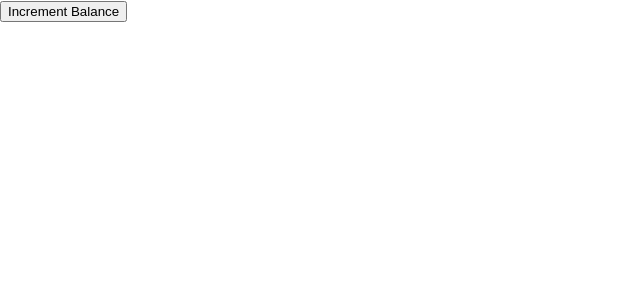
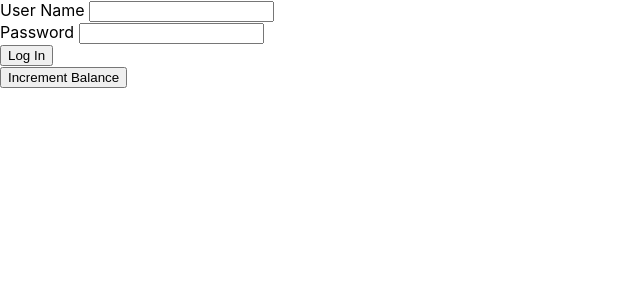
Before and after one commit to MoAlam25/react-router, a React (Create React App) app in the folder bank-of-react/: page /login in a window 1280 px wide. Before the commit this address had no page. Shown: the top 300 px of the page, without its empty margins (0-640 px from the left). Built offline with nearby package versions, Linux system fonts and the light colour scheme.

Commit message:
Closes #4

```diff
--- a/bank-of-react/src/App.js
+++ b/bank-of-react/src/App.js
@@ -1,27 +1,30 @@
 import './App.css';
-import React, { Component } from 'react';
+import React, { Component, useState, useEffect } from 'react';
 import { BrowserRouter as Router, Routes, Route } from 'react-router-dom';
-import { useState, useEffect } from 'react';
 import Home from './Components/Home';
 import UserProfile from './Components/UserProfile';
+import Login from './Components/Login'
 
 export default function App() {
   const [route, setRoute] = useState(null)
-  const [balance, setBalance] = useState(0)
-  // const [userName, setUserName] = useState("")
-  // const [memberSince, setMemberSince] = useState("")
+  const [balance, setBalance] = useState(14568.27)
 
   const [currentUser, setCurrentUser] = useState({
-    userName: "",
-    memberSince: ""
+    username: "bob_loblaw",
+    memberSince: "08/23/99"
+  })
+
+  //   useEffect(() => {
+  //     onchange = () => {
+  //       setBalance(balance = 14568.27)
+  //     }
+  //   }, [balance]);
+
+  const mockLogin = (loginInfo) => {
+    const newUser = { ...currentUser }
+    newUser.username = loginInfo.username
+    setCurrentUser(newUser)
   }
-  )
-
-  useEffect(() => {
-    onchange = () => {
-      setBalance(balance = 14568.27)
-    }
-  }, [balance]);
 
   return (
     <div>
@@ -29,7 +32,8 @@ export default function App() {
         {/* we will wrap our code in a <Routes> component to make sure we only show the results of one route at a time */}
         <Routes>
           <Route exact path="/" element={<Home accountBalance={balance} />} />
-          <Route exact path="/userProfile" element={<UserProfile userName={currentUser.userName} memberSince={currentUser.memberSince} />} />
+          <Route exact path="/userProfile" element={<UserProfile username={currentUser.username} memberSince={currentUser.memberSince} />} />
+          <Route exact path="/login" element={<Login user={currentUser} mockLogin={mockLogin} />} />
         </Routes>
       </Router>
       <button onClick={() => setBalance(balance + 1)}>Increment Balance</button>
--- a/bank-of-react/src/Components/Home.js
+++ b/bank-of-react/src/Components/Home.js
@@ -11,6 +11,8 @@ export default function Home(props) {
 
             {/* Link component takes a very simple prop to= that tells us where we want to redirect */}
             <Link to="/userProfile">User Profile</Link>
+            <br />
+            <Link to="/login">Login</Link>
 
             <AccountBalance accountBalance={props.accountBalance} />
         </div>
--- /dev/null
+++ b/bank-of-react/src/Components/Login.js
@@ -0,0 +1,49 @@
+import React, { Component, useState } from 'react'
+import { Navigate } from 'react-router-dom'
+
+export default function Login(props) {
+    const [user, setUser] = useState(
+        {
+            username: "",
+            password: ""
+        }
+    )
+    const [redirect, setRedirect] = useState(false)
+
+    const handleChange = (event) => {
+        const updatedUser = { ...user }
+        const inputField = event.target.name
+        const inputValue = event.target.value
+        updatedUser[inputField] = inputValue
+
+        setUser({ user: updatedUser })
+    }
+
+    const handleSubmit = (event) => {
+        event.preventDefault();
+        props.mockLogin(user)
+        setRedirect({redirect: true})
+        console.log(redirect)
+    }
+
+    if (redirect) {
+        return (<Navigate to="/userProfile" />)
+    }
+
+    return (
+        <div>
+            <form onSubmit={handleSubmit}>
+                <div>
+                    <label for="username"> User Name </label>
+                    <input type="text" name="username" onChange={handleChange} value={user.username}/>
+                </div>
+                <div>
+                    <label for="password"> Password </label>
+                    {/* onChange={handleChange} */}
+                    <input type="password" name="password" />
+                </div>
+                <button> Log In </button>
+            </form>
+        </div>
+    )
+}
--- a/bank-of-react/src/Components/UserProfile.js
+++ b/bank-of-react/src/Components/UserProfile.js
@@ -1,12 +1,16 @@
 import React, {Component} from 'react';
+import {Link} from 'react-router-dom';
 
 export default function UserProfile(props) {
     return (
         <div>
           <h1>User Profile</h1>
 
-          <div>Username: {props.userName}</div>
+          <Link to="/">Home</Link>
+
+          <div>Username: {props.username}</div>
           <div>Member Since: {props.memberSince}</div>
+
         </div>
     )
 }
```
